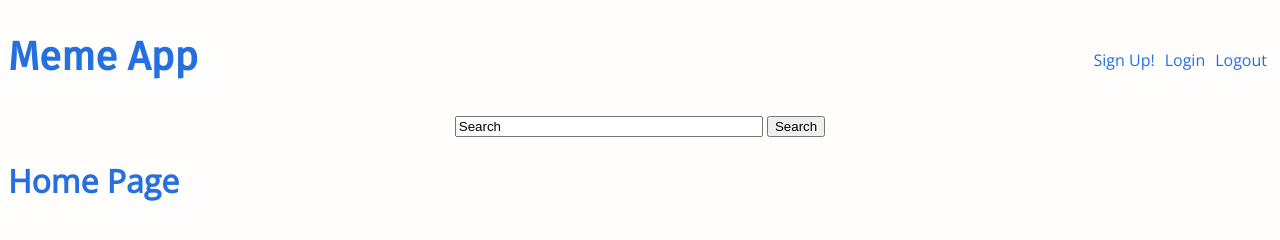
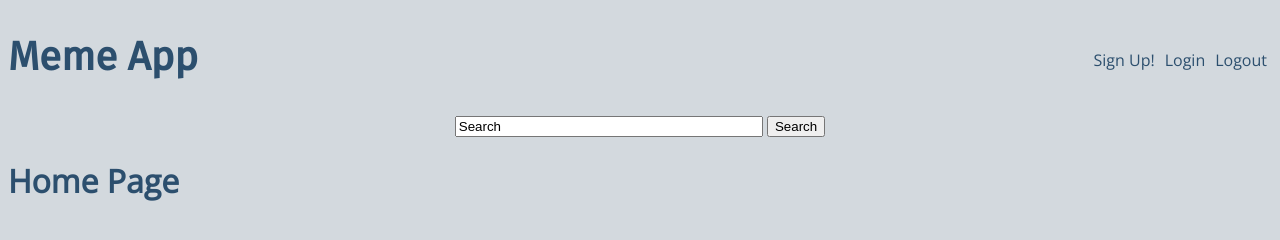
Before and after one commit to NevadaKiran/meme-app, a website: page public/index.html in a window 1280 px wide. Drawn offline with nearby package versions, Linux system fonts and the light colour scheme; some packages are replaced by stand-ins of ours.

Commit message:
css changes

```diff
--- a/public/css/styles.css
+++ b/public/css/styles.css
@@ -1,7 +1,7 @@
 /*General Styling*/
 body {
-  background-color: #FFFEFD;
-  color: #256FE0;
+  background-color: #d3d9de;
+  color: #2c4f6e;
   font-family: 'Open Sans', sans-serif;
 }
 
```
